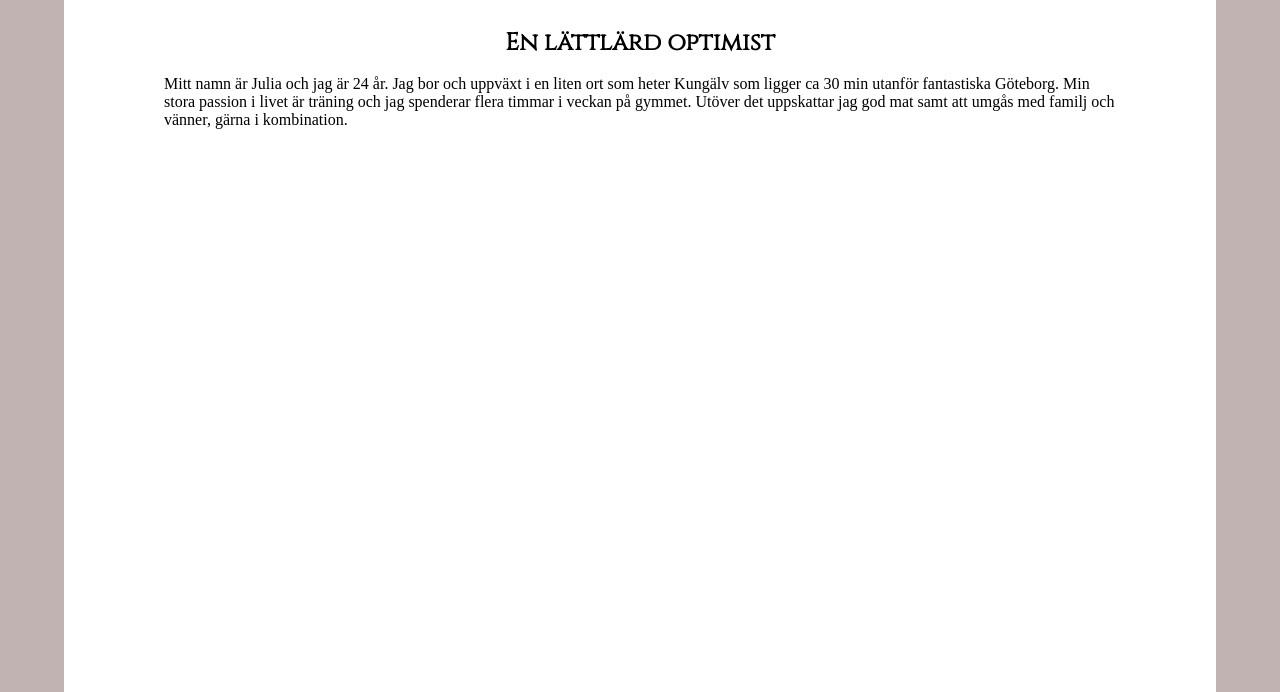
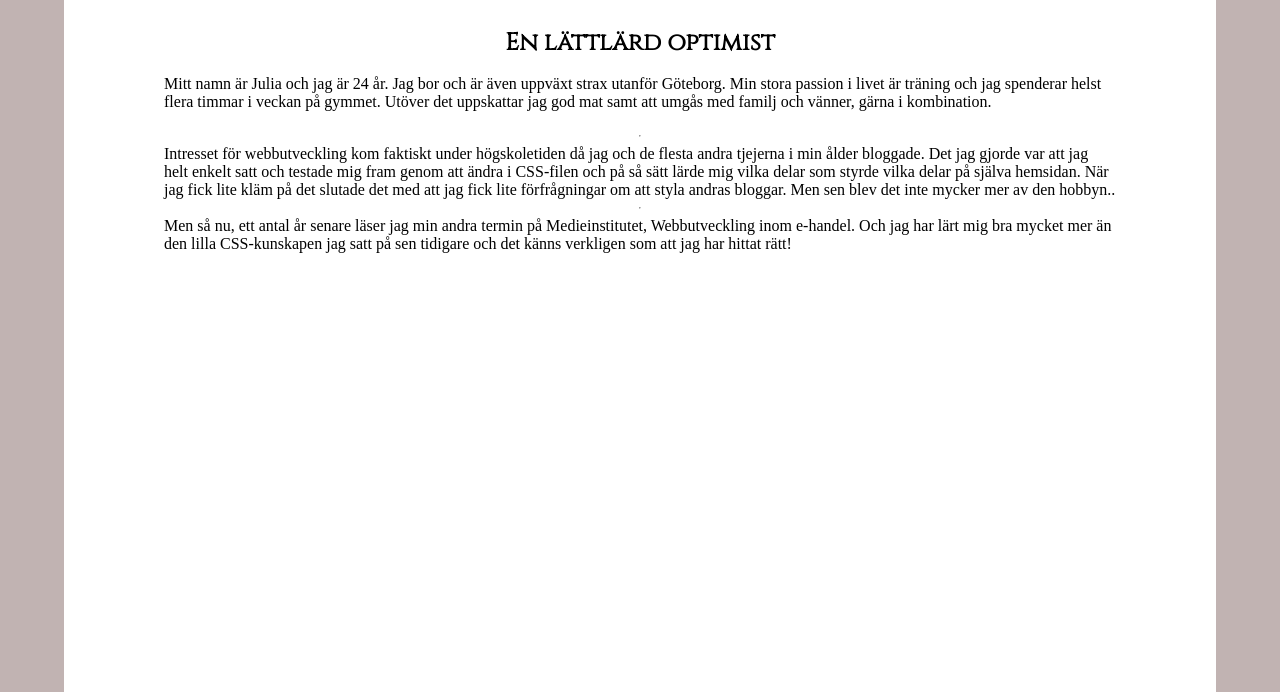
Before and after one commit to juliamattson/CV, a plain HTML site: page index.html in a window 1280 px wide. Shown: the part 108-800 px from the top of the page. Drawn offline with Linux system fonts and the light colour scheme.

Commit message:
added text to my personal letter

```diff
--- a/index.html
+++ b/index.html
@@ -20,10 +20,17 @@
         </div>
         <div id="contentAboutMeDiv">
             <h2>En lättlärd optimist</h2>
-            <p>Mitt namn är Julia och jag är 24 år. Jag bor och uppväxt i en liten ort som heter
-                Kungälv som ligger ca 30 min utanför fantastiska Göteborg. Min stora passion i livet
-                är träning och jag spenderar flera timmar i veckan på gymmet. Utöver det uppskattar jag
-                god mat samt att umgås med familj och vänner, gärna i kombination.
+            <p>Mitt namn är Julia och jag är 24 år. Jag bor och är även uppväxt strax utanför Göteborg.
+                Min stora passion i livet är träning och jag spenderar helst flera timmar i veckan på gymmet.
+                Utöver det uppskattar jag god mat samt att umgås med familj och vänner, gärna i kombination.
+                <hr>
+                Intresset för webbutveckling kom faktiskt under högskoletiden då jag och de flesta andra
+                tjejerna i min ålder bloggade. Det jag gjorde var att jag helt enkelt satt och testade mig fram
+                genom att ändra i CSS-filen och på så sätt lärde mig vilka delar som styrde vilka delar på själva hemsidan.
+                När jag fick lite kläm på det slutade det med att jag fick lite förfrågningar om att styla andras bloggar.
+                Men sen blev det inte mycker mer av den hobbyn.. <hr>
+                Men så nu, ett antal år senare läser jag min andra termin på Medieinstitutet, Webbutveckling inom e-handel.
+                Och jag har lärt mig bra mycket mer än den lilla CSS-kunskapen jag satt på sen tidigare och det känns verkligen som att jag har hittat rätt!
             </p>
         </div>
     </div>
```
